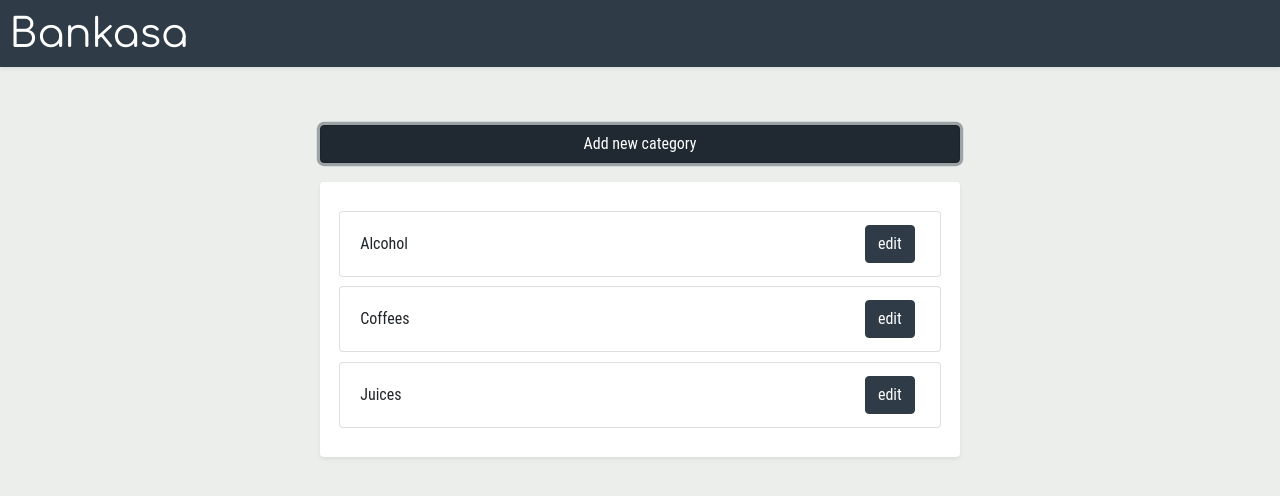
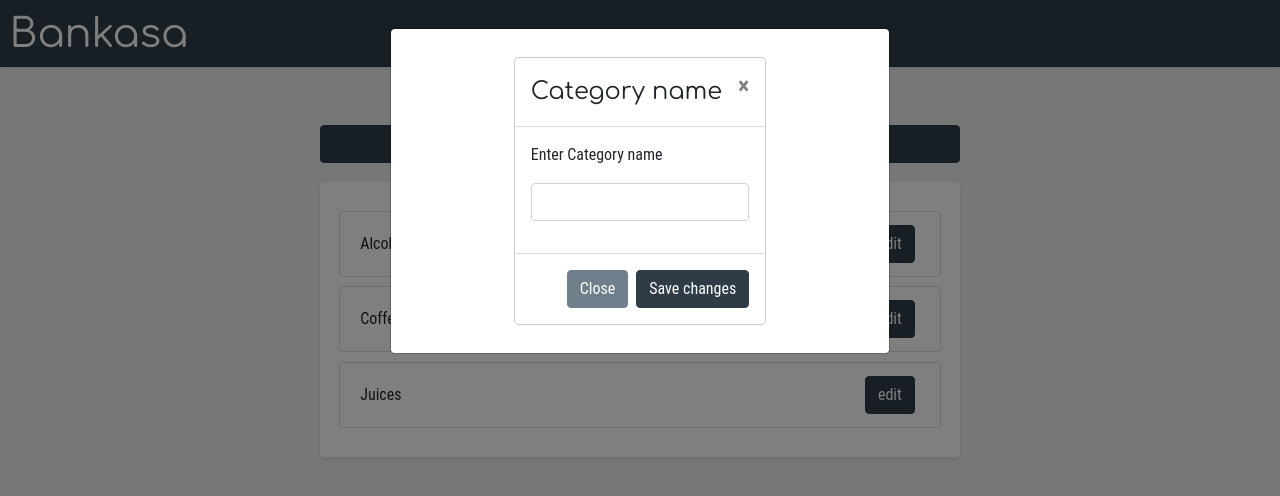
Before and after one commit to Bankacha/bankasa, a React (Create React App) app: page /admin/category in a window 1280 px wide. Both pictures are taken after a click on the button "Add new category". Shown: the top 496 px of the page. Built offline with nearby package versions, Linux system fonts and the light colour scheme.

Commit message:
edit category + modal implementation

```diff
--- /dev/null
+++ b/src/admin/pages/CategoryModal.js
@@ -0,0 +1,60 @@
+import { useEffect, useState } from "react";
+import { Modal, Button, Form } from "react-bootstrap";
+import { useForm } from "react-hook-form";
+import { useDispatch, useSelector } from "react-redux";
+import { editCategory } from "../../store/actions";
+import { getCategories } from "../../store/selectors";
+
+export const CategoryModal = (props) => {
+
+    const dispatch = useDispatch()
+
+    useEffect(() => {
+        if (props.isEditing) {
+            setValue('category', `${props.category.name}`)
+        }
+    }, [props.isEditing])
+
+    const { register, handleSubmit, errors, reset, setValue } = useForm({
+        defaultValues: {
+            category: null
+        }
+    });
+
+    const onSubmit = (data) => {
+        if (props.isEditing) {
+            const newData = { ...props.category, name: data.category }
+            dispatch(editCategory(newData))
+        }
+    }
+
+
+
+    return (
+        <Modal show={props.show} onHide={props.onClose}>
+
+            <Modal.Dialog>
+                <Form onSubmit={handleSubmit(onSubmit)}>
+                    <Modal.Header closeButton>
+                        <Modal.Title>{props.category ? props.category?.name : 'Category name'}</Modal.Title>
+                    </Modal.Header>
+
+                    <Modal.Body>
+
+                        <Form.Group className=''>
+                            <p>{props.isEditing ? 'Change Category name' : 'Enter Category name'}</p>
+                            <Form.Control name='category' ref={register()}></Form.Control>
+                        </Form.Group>
+
+                    </Modal.Body>
+
+                    <Modal.Footer>
+                        <Button variant="secondary">Close</Button>
+                        <Button variant="primary" type='submit'>Save changes</Button>
+                    </Modal.Footer>
+                </Form>
+            </Modal.Dialog>
+        </Modal>
+
+    )
+}
--- a/src/admin/pages/CategoryPage.js
+++ b/src/admin/pages/CategoryPage.js
@@ -1,25 +1,41 @@
-import { Row, Col, Form, Card, Button } from "react-bootstrap"
+import { useState } from "react";
+import { Row, Col, Card, Button } from "react-bootstrap"
 import { useForm } from "react-hook-form";
 import { useDispatch, useSelector } from "react-redux";
 import { getCategories } from "../../store/selectors";
+import { CategoryModal } from "./CategoryModal";
 
 export const CategoryPage = () => {
 
     const categories = useSelector(getCategories);
 
-    const { register, handleSubmit, errors, reset, setValue } = useForm({
-        defaultValues: {
-            category: categories[0].value
-        }
-    });
+    const [editing, setEditing] = useState(false)
+    const [forEdit, setForEdit] = useState()
+    const [newCategory, setNewCategory] = useState(false)
 
+    const handleEdit = (category) => {
+        setForEdit(category);
+        setEditing(true)
+    }
+    const close = () => {
+        setEditing(false)
+        setNewCategory(false)
+    }
     return (
         <div>
+            <CategoryModal
+                show={editing ? true : false || newCategory ? true : false}
+                onClose={close}
+                isEditing={editing}
+                category={forEdit}
+            ></CategoryModal>
+
             <Row className="align-items-center justify-content-center mt-5">
                 <Col sm={6} className='p-0'>
-                    <Button className="w-100">Add new category</Button>
+                    <Button onClick={()=> setNewCategory(true)} className="w-100">Add new category</Button>
                 </Col>
             </Row>
+
             <Row className="align-items-center justify-content-center mt-3">
                 <Col sm={6} className="p-3 bg-white rounded shadow-sm">
                     {
@@ -31,7 +47,7 @@ export const CategoryPage = () => {
                                             <Card.Body value={c.value}>{c.name}</Card.Body>
                                         </Col>
                                         <Col sm={2}>
-                                            <Button>edit</Button>
+                                            <Button onClick={() => handleEdit(c)}>edit</Button>
                                         </Col>
                                     </Row>
                                 </Card>
--- a/src/data/categories.js
+++ b/src/data/categories.js
@@ -1,14 +1,17 @@
 export const categories = [
     {
         name: 'Alcohol',
-        value: 'alcohol'
+        value: 'alcohol',
+        id: 'alcohol'
     },
     {
         name: 'Coffees',
-        value: 'coffees'
+        value: 'coffees',
+        id: 'coffees'
     },
     {
         name: 'Juices',
-        value: 'juices'
+        value: 'juices',
+        id: 'juices'
     }
 ]
--- a/src/store/actions/categories.actions.js
+++ b/src/store/actions/categories.actions.js
@@ -6,3 +6,10 @@ export const setActiveCategory = (category) => {
         payload: category
     }
 }
+
+export const editCategory = (category) => {
+    return {
+        type: actionTypes.editCategory,
+        payload: category
+    }
+}
--- a/src/store/actions/types.js
+++ b/src/store/actions/types.js
@@ -7,3 +7,4 @@ export const setActiveCategory = 'SET_ACTIVE_CATEGORY';
 export const addNewProduct = 'ADD_NEW_PRODUCT';
 export const deleteProduct = 'DELETE_PRODUCT';
 export const editProduct = 'EDIT_PRODUCT';
+export const editCategory = 'EDIT_CATEGORY';
--- a/src/store/reducers/categories.js
+++ b/src/store/reducers/categories.js
@@ -3,7 +3,7 @@ import * as actionTypes from '../actions/types'
 
 const initialState = {
     categories: categories,
-    active: null
+    active: null,
 }
 
 export const categoriesReducer = (state = initialState, action) => {
@@ -13,6 +13,12 @@ export const categoriesReducer = (state = initialState, action) => {
         case actionTypes.setActiveCategory:
             return { ...state, active: payload }
 
+        case actionTypes.editCategory:
+            return {
+                ...state,
+                    categories: state.categories.map(category => category.id === payload.id ? payload : category),
+            }
+
         default:
             return state
     }
```
Also changed, not shown: src/store/actions/products.actions.js (line endings or trailing spaces).
